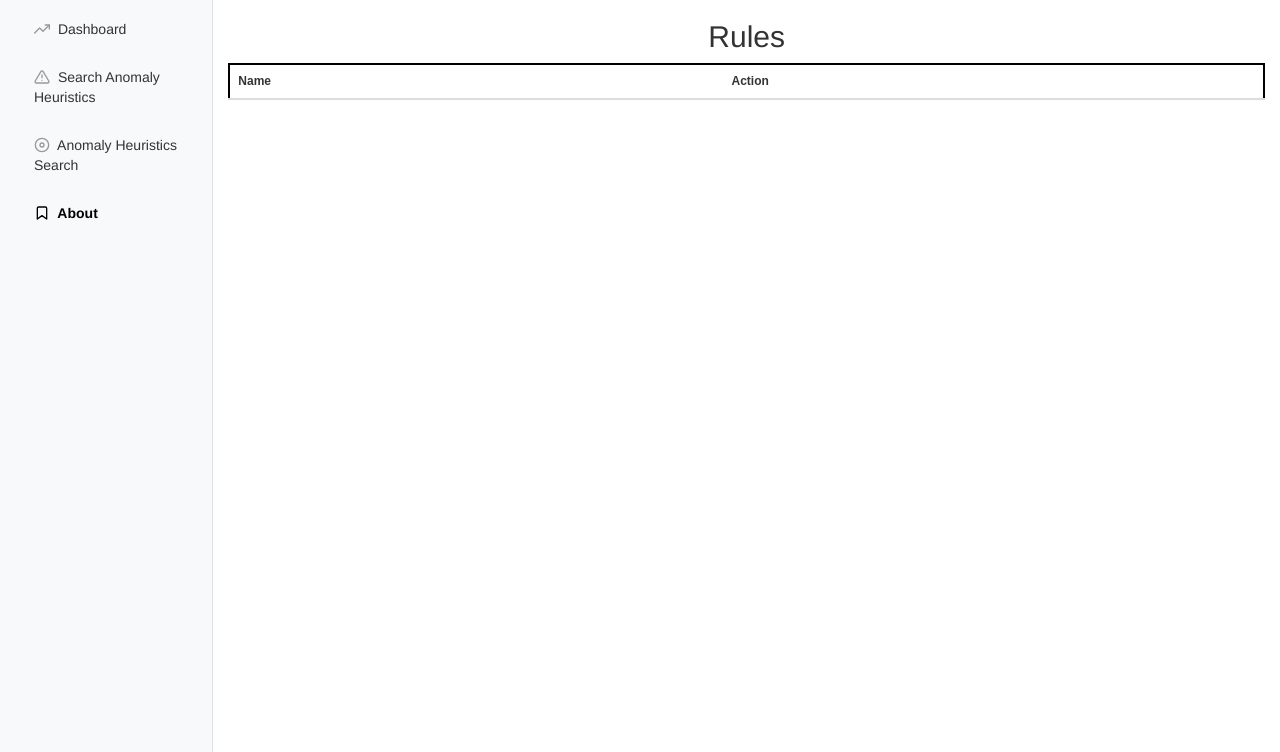
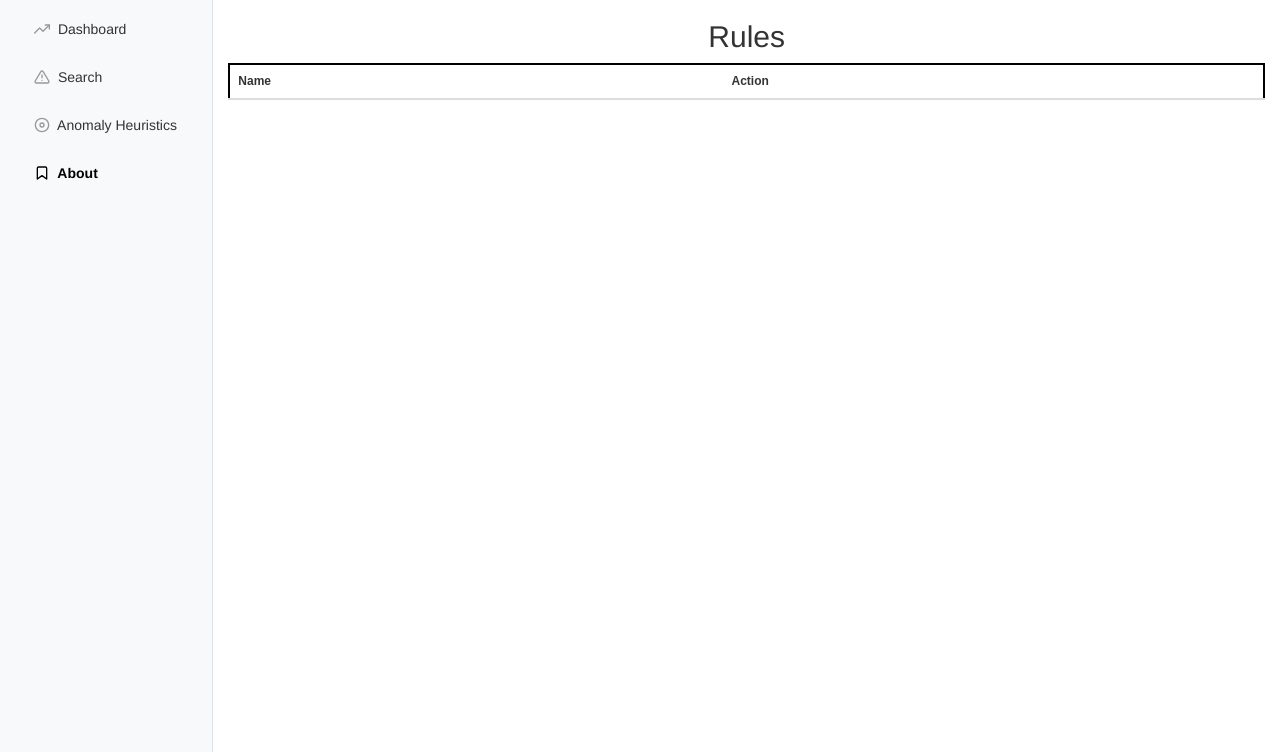
Before and after one commit to carleton-cs-energy-analytics/frontend, a Flask app: page /rules in a window 1280 px wide. Shown: the part 52-804 px from the top of the page. Run offline with Flask 2, Linux system fonts and the light colour scheme; lists and menus that the app fills with data are empty; some libraries are stand-ins or nearby versions.

Commit message:
Update layout.html

```diff
--- a/templates/layout.html
+++ b/templates/layout.html
@@ -74,7 +74,7 @@
                             </svg>
 
                             Search
-                            Anomaly Heuristics
+
                         </a>
                     </li>
                     <li class="nav-item">
@@ -87,8 +87,6 @@
                             </svg>
 
                             Anomaly Heuristics
-
-                            Search
 
                         </a>
                     </li>
```
